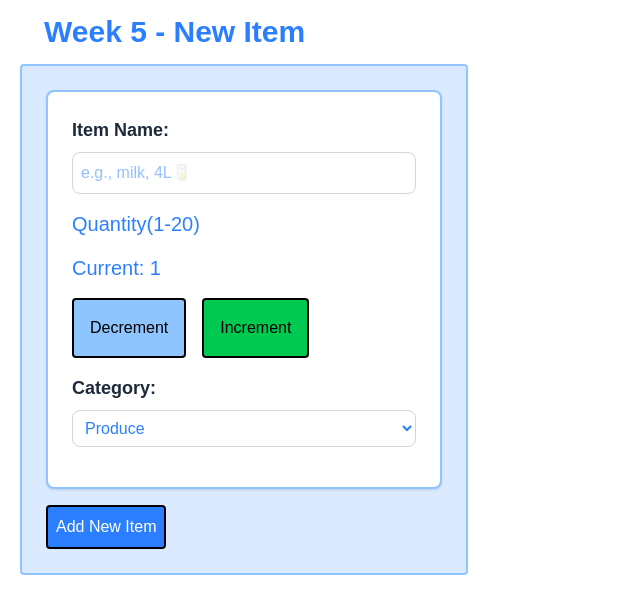
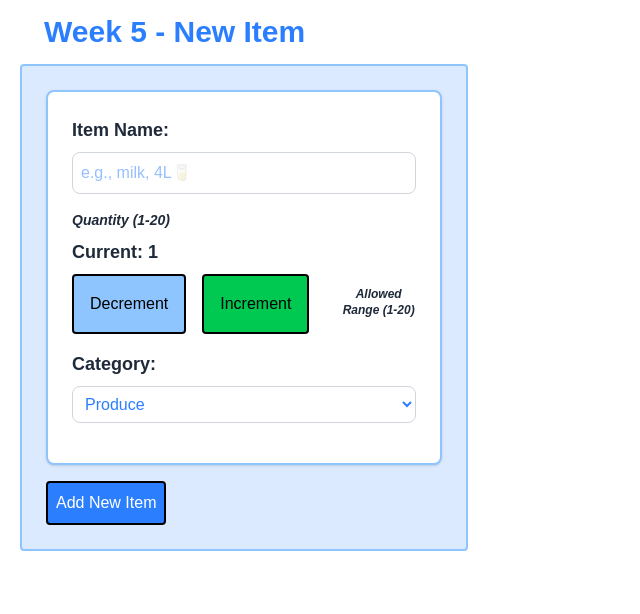
Before and after one commit to Temsters/cprg306-assignments, a Next.js app: page /week-5 in a window 1280 px wide. Shown: the top 614 px of the page, without its empty margins (0-640 px from the left). Built offline with nearby package versions, Linux system fonts and the light colour scheme.

Commit message:
dark mode styling added

```diff
--- a/app/components/SimpleFormSubmission.js
+++ b/app/components/SimpleFormSubmission.js
@@ -52,25 +52,25 @@ export default function SimpleFormSubmission({ onDataSend}) {
 
     return (
       //Create form with onSubmit event handler
-      <form className="mb-4 border-2 border-blue-300 p-6 rounded-lg bg-white shadow-sm" onSubmit={handleSubmit}>
+      <form className="mb-4 border-2 border-blue-300 p-6 rounded-lg bg-white dark:bg-gray-900 dark:border-gray-700 shadow-sm" onSubmit={handleSubmit}>
 
       {/* Label for item name */}
-      <label htmlFor="itemName" className="block mb-2 text-lg font-semibold text-gray-800"> Item Name: </label>
+      <label htmlFor="itemName" className="block mb-2 text-lg font-semibold text-gray-800  dark:text-gray-300"> Item Name: </label>
 
       {/* Input field */}
       <input id="itemName" type="text" placeholder="e.g., milk, 4L🥛" value={name} onChange={(e) => setName(e.target.value)} required
       className="w-full mb-4 p-2 border border-gray-300 rounded-lg focus:outline-none focus:ring-2 focus:ring-blue-400" />
 
        {/* Quantity Section */}
-      <p className="text-xl mb-4"> Quantity(1-20) </p>
-      <h2 className="text-xl mb-4 ">Current: {quantity}</h2>
+      <p className="block mb-2 text-sm font-semibold italic text-gray-800  dark:text-gray-300"> Quantity (1-20) </p>
+      <h2 className="block mb-2 text-lg font-semibold text-gray-800  dark:text-gray-300">Current: {quantity}</h2>
       <div className="flex gap-4 mb-4 my-1 pl">
       {/* Decrement button (-)s
       //Calls decrement functiblackson on click and disabled if quantity is 1 */}
       <button
         onClick={decrement}
         disabled={quantity === minQuantity}
-        className="bg-blue-500 text-black white rounded p-4 border-2 border-black disabled:bg-blue-300 disabled:cursor-not-allowed transform hover:scale-105 transition duration-200 ease-in-out"
+        className="bg-blue-500 text-black white rounded p-4 border-2 border-black  dark:border-blue-500  disabled:bg-blue-300 disabled:cursor-not-allowed transform hover:scale-105 transition duration-200 ease-in-out"
         >
           Decrement
         </button>
@@ -79,14 +79,16 @@ export default function SimpleFormSubmission({ onDataSend}) {
       <button
         onClick={increment}
         disabled={quantity === maxQuantity}
-        className="bg-green-500 text-black white rounded p-4 border-2 border-black disabled:bg-green-300 disabled:cursor-not-allowed transform hover:scale-105 transition duration-200 ease-in-out"
+        className="bg-green-500 text-black white rounded p-4 border-2 border-black  dark:border-blue-500  disabled:bg-green-300 disabled:cursor-not-allowed transform hover:scale-105 transition duration-200 ease-in-out"
       >
         Increment
       </button>
+      <br/>
+       <p className="block mb-2 text-xs pt-3  text-center font-semibold italic text-gray-800  dark:text-gray-300">Allowed Range (1-20) </p>
     </div>
 
       {/*Category field*/}
-      <label htmlFor="category" className="block mb-2 text-lg font-semibold text-gray-800"> Category: </label>
+      <label htmlFor="category" className="block mb-2 text-lg font-semibold text-gray-800 dark:text-gray-300"> Category: </label>
       <select id="category" value={category} onChange={(e) => setCategory(e.target.value)} required
       className="w-full mb-4 p-2 border border-gray-300 rounded-lg focus:outline-none focus:ring-2 focus:ring-blue-400">
         <option value="produce">Produce</option>
```
